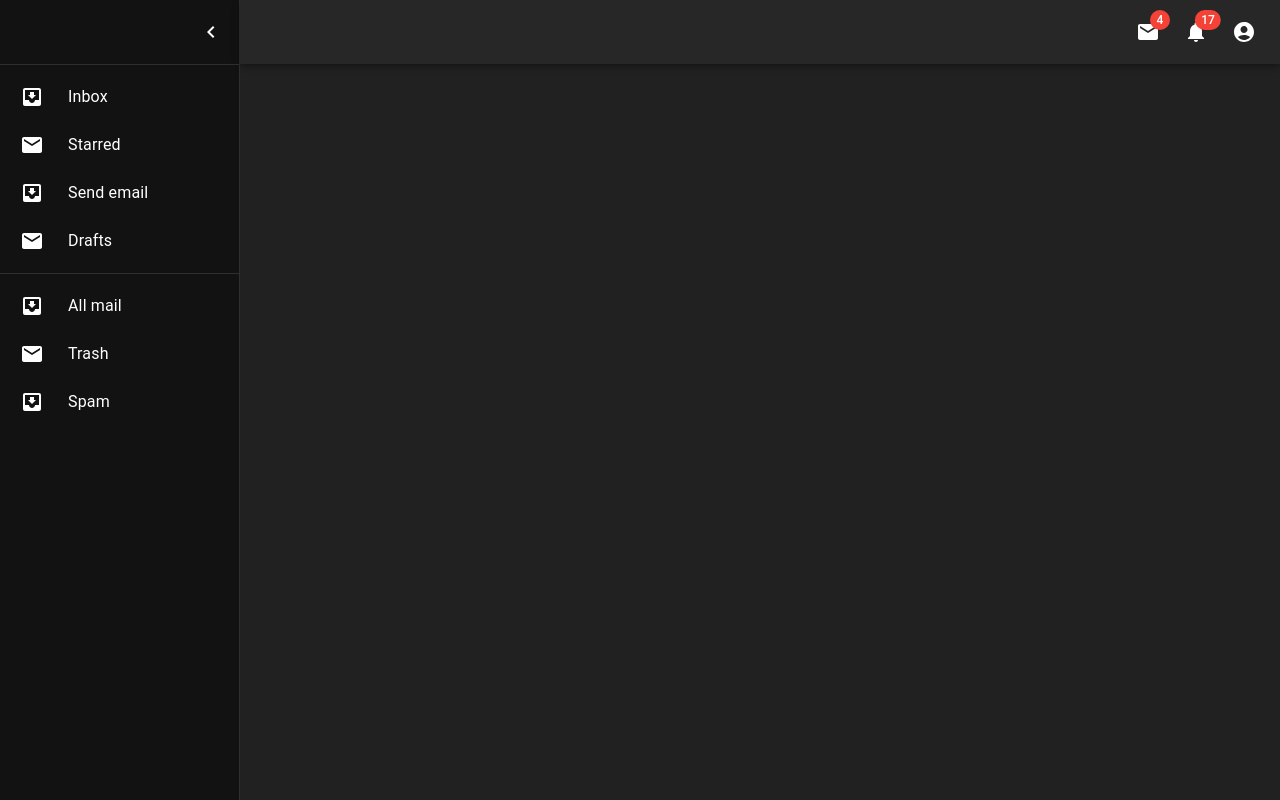
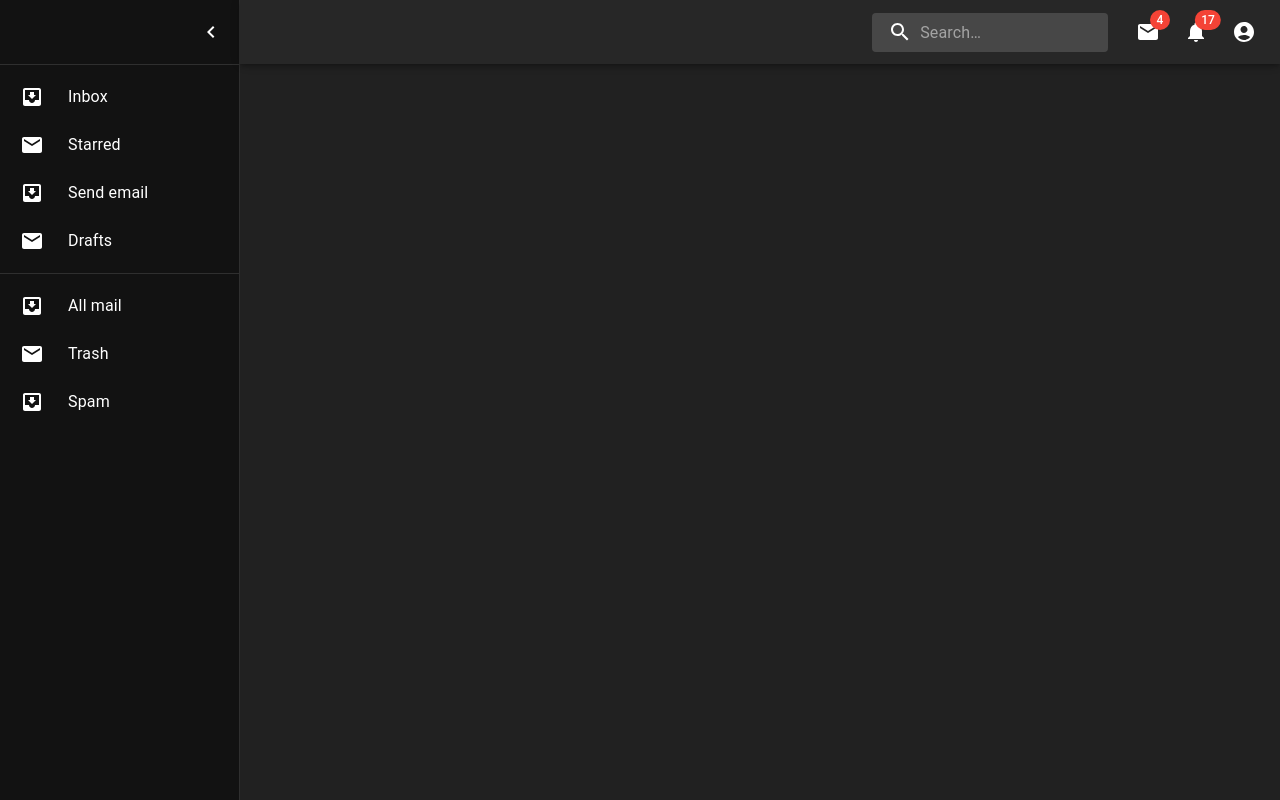
Before and after one commit to 2000polo/erp-project, a React (Create React App) app: page /app in a window 1280 px wide. Built offline with nearby package versions, Linux system fonts and the light colour scheme.

Commit message:
search component in the top bar is added

```diff
--- a/src/components/sharedComponents/AppBar/StyledAppBar.jsx
+++ b/src/components/sharedComponents/AppBar/StyledAppBar.jsx
@@ -6,7 +6,7 @@
 
 import { SIDE_DRAWER_MENU_WIDTH } from '../../../config/appConfig';
 import { useWidth } from '../../../utils/ssrMediaQuery';
-import { Badge, Box, Menu, MenuItem } from '@mui/material';
+import { Badge, Box, InputBase, Menu, MenuItem, alpha } from '@mui/material';
 import { styled } from '@mui/material/styles';
 
 import MoreIcon from '@mui/icons-material/MoreVert';
@@ -14,6 +14,7 @@
 import MailIcon from '@mui/icons-material/Mail';
 import NotificationsIcon from '@mui/icons-material/Notifications';
 import MenuIcon from '@mui/icons-material/Menu';
+import SearchIcon from '@mui/icons-material/Search';
 
 const StyledAppDrawer = (props) => {
 
@@ -58,6 +59,46 @@
             duration: theme.transitions.duration.enteringScreen,
             }),
         }),
+    }));
+
+    const Search = styled('div')(({ theme }) => ({
+        position: 'relative',
+        borderRadius: theme.shape.borderRadius,
+        backgroundColor: alpha(theme.palette.common.white, 0.15),
+        '&:hover': {
+        backgroundColor: alpha(theme.palette.common.white, 0.25),
+        },
+        marginRight: theme.spacing(2),
+        marginLeft: 0,
+        width: '100%',
+        [theme.breakpoints.up('sm')]: {
+        marginLeft: theme.spacing(3),
+        width: 'auto',
+        },
+    }));
+
+    const StyledInputBase = styled(InputBase)(({ theme }) => ({
+        color: 'inherit',
+        '& .MuiInputBase-input': {
+          padding: theme.spacing(1, 1, 1, 0),
+          // vertical padding + font size from searchIcon
+          paddingLeft: `calc(1em + ${theme.spacing(4)})`,
+          transition: theme.transitions.create('width'),
+          width: '100%',
+          [theme.breakpoints.up('md')]: {
+            width: '20ch',
+          },
+        },
+    }));
+
+    const SearchIconWrapper = styled('div')(({ theme }) => ({
+        padding: theme.spacing(0, 2),
+        height: '100%',
+        position: 'absolute',
+        pointerEvents: 'none',
+        display: 'flex',
+        alignItems: 'center',
+        justifyContent: 'center',
     }));
 
     const menuId = 'primary-search-account-menu';
@@ -120,6 +161,17 @@
                         </IconButton>
                     }
                     <Box sx={{ flexGrow: 1 }} />
+                        <Box sx={{ display: { xs: 'none', sm: 'block' } }}>
+                            <Search>
+                                <SearchIconWrapper>
+                                    <SearchIcon />
+                                </SearchIconWrapper>
+                                <StyledInputBase
+                                    placeholder="Search…"
+                                    inputProps={{ 'aria-label': 'search' }}
+                                />
+                            </Search>
+                        </Box>
                         <Box sx={{ display: { md: 'flex' } }}>
                             <IconButton size="large" aria-label="show 4 new mails" color="inherit">
                                 <Badge badgeContent={4} color="error">
```
